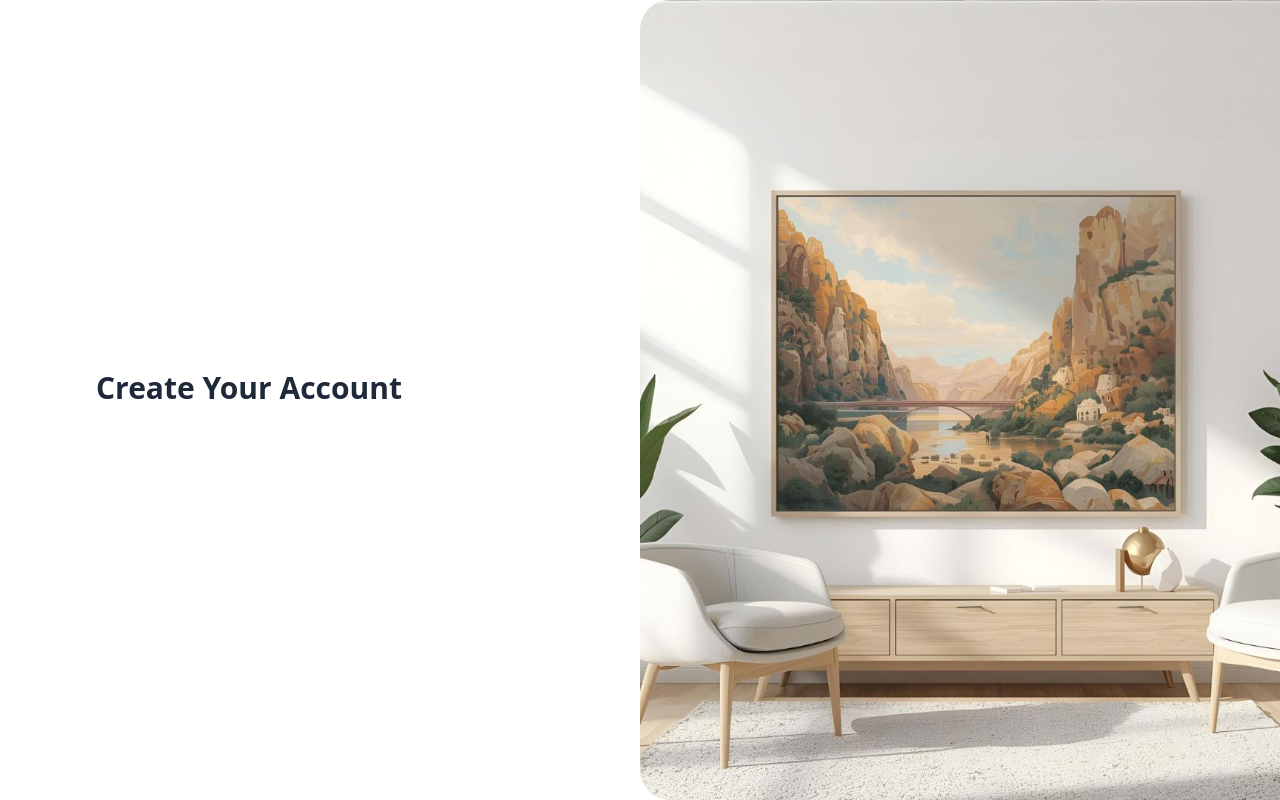
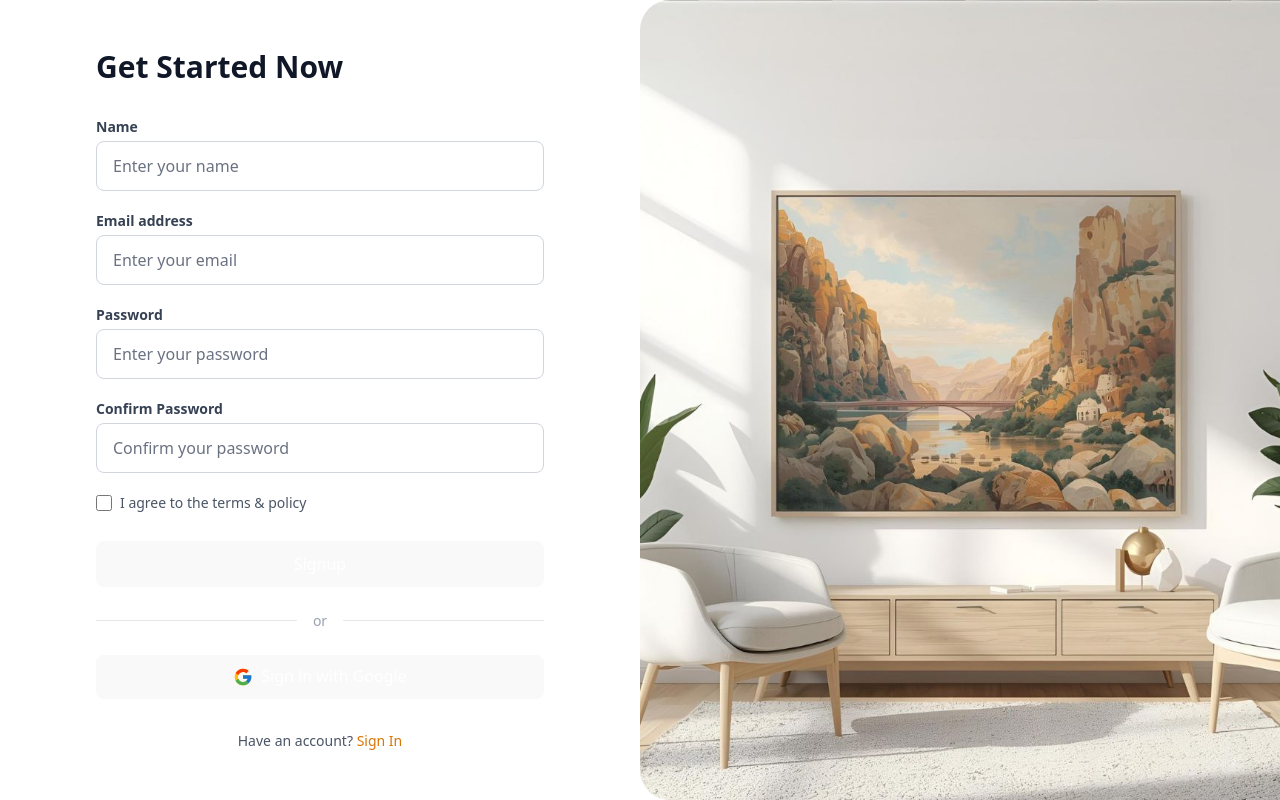
Before and after one commit to Hasanjaya123/SDGP-Project-SoliasART-, a React (Vite) app in the folder frontend/SoliasArt/: page / in a window 1280 px wide. Built offline with nearby package versions, Linux system fonts and the light colour scheme.

Commit message:
add all inputs to the signup Page

```diff
--- a/frontend/SoliasArt/src/pages/SignupPage.jsx
+++ b/frontend/SoliasArt/src/pages/SignupPage.jsx
@@ -27,6 +27,9 @@ const SignupPage = () => {
 
   // State for storing and displaying error messages
   const [error, setError] = useState(null);
+
+  // Tailwind CSS classes for input fields (reusable styling)
+  const inputClass = "w-full rounded-lg border border-gray-300 bg-white px-4 py-3 text-gray-900 placeholder-gray-500 focus:border-yellow-600 focus:outline-none focus:ring-1 focus:ring-yellow-600 transition-colors";
 
   /**
    * handleChange: Updates form state when user types in input fields
@@ -105,23 +108,132 @@ const SignupPage = () => {
   };
 
   return (
-    // Main container: flexbox layout with full screen height and white background
+    // This is the main container for the page
     <div className="flex min-h-screen w-full bg-white">
 
-      {/* Form Section: Takes up 100% on mobile, 50% on medium+ screens */}
-      <div className="flex w-full flex-col justify-center px-8 md:w-1/2">
+      {/*The Form */}
+       <div className="flex w-full flex-col justify-center px-8 py-12 md:w-1/2 lg:px-24">
         <div className="w-full max-w-md mx-auto">
-          <h2 className="md-8 text-3xl font-bold text-gray-800 mb-6">
-            Create Your Account</h2>
-          </div>
+            <h2 className="mb-8 text-3xl font-bold text-gray-900">
+                Get Started Now
+            </h2>
+            {error && (
+                <div className="mb-4 rounded-md bg-red-50 p-3 text-sm text-red-600 border border-red-200">
+                {error}
+                </div>
+            )}
+            <form onSubmit={handleSubmit} className="flex flex-col gap-5">
+                <div className="flex flex-col">
+                    <label className="mb-1 text-sm font-semibold text-gray-700">Name</label>
+                    <input
+                        type="text"
+                        name="full_name"
+                        placeholder="Enter your name"
+                        className={inputClass}
+                        value={formData.full_name}
+                        onChange={handleChange}
+                        required
+                    />
+
+                </div>
+
+                <div className="flex flex-col">
+                    <label className="mb-1 text-sm font-semibold text-gray-700">Email address</label>
+                    <input
+                        type="email"
+                        name="email"
+                        placeholder="Enter your email"
+                        className={inputClass}
+                        value={formData.email}
+                        onChange={handleChange}
+                        required
+                    />
+                </div>
+
+
+
+                <div className="flex flex-col">
+                    <label className="mb-1 text-sm font-semibold text-gray-700">Password</label>
+                    <input
+                        type="password"
+                        name="password"
+                        placeholder="Enter your password"
+                        className={inputClass}
+                        value={formData.password}
+                        onChange={handleChange}
+                        required
+                    />
+                </div>
+
+                    {/* Confirm Password Input */}
+
+                <div>
+                  <label className="mb-1 block text-sm font-semibold text-gray-700">
+                    Confirm Password
+                  </label>
+                  <input
+                    type="password"
+                    name="confirmPassword"      // <--- MUST match state key
+                    value={formData.confirmPassword}
+                    onChange={handleChange}
+                    placeholder="Confirm your password"
+                    className={inputClass}      // Re-using our style variable!
+                    required
+                  />
+                </div>
+
+                <div className="flex items-center gap-2">
+                    <input
+                        type="checkbox"
+                        name="agreeToTerms"
+                        id="terms"
+                        className="h-4 w-4 rounded border-gray-300 text-yellow-600 focus:ring-yellow-600 cursor-pointer accent-yellow-600"
+                        checked={formData.agreeToTerms}
+                        onChange={handleChange}
+                    />
+                    <label htmlFor="terms" className="text-sm text-gray-600 cursor-pointer select-none">
+                        I agree to the terms & policy
+                    </label>
+                </div>
+
+                <button
+                    type="submit"
+                    disabled={loading}
+                    className="mt-2 rounded-lg bg-[#C58940] py-3 font-bold text-white transition hover:bg-[#b07836] disabled:opacity-50"
+                >
+                    {loading ? 'Signing up...' : 'Signup'}
+                </button>
+            </form>
+
+            <div className="relative my-6 flex items-center">
+                <div className="flex-grow border-t border-gray-200"></div>
+                <span className="mx-4 text-sm text-gray-400">or</span>
+                <div className="flex-grow border-t border-gray-200"></div>
+            </div>
+
+            <button
+                type="button"
+                className="flex w-full items-center justify-center gap-2 rounded-lg border border-gray-300 bg-white py-3 text-sm font-medium text-white hover:bg-gray-50 transition"
+            >
+                <FcGoogle className="text-xl" />
+                Sign in with Google
+            </button>
+
+            <p className="mt-8 text-center text-sm text-gray-600">
+                Have an account?{' '}
+                <a href="/login" className="font-semibold text-[#C58940] hover:underline">
+                Sign In
+                </a>
+            </p>
+        </div>
       </div>
 
-      {/* Image Section: Hidden on mobile, visible on medium+ screens (right half) */}
+      {/*The Image */}
       <div className="hidden w-1/2 md:block">
         <img
-          src="./src/assets/Sign Up.jpg"
-          alt="Decoration"
-          className="h-full w-full object-cover rounded-bl-[30px] rounded-tl-[30px]"
+            src="./src/assets/Sign Up.jpg"
+            alt="Decoration"
+            className="h-full w-full object-cover rounded-bl-[30px] rounded-tl-[30px]"
         />
       </div>
 
@@ -129,5 +241,4 @@ const SignupPage = () => {
   );
 };
 
-
 export default SignupPage;
```
